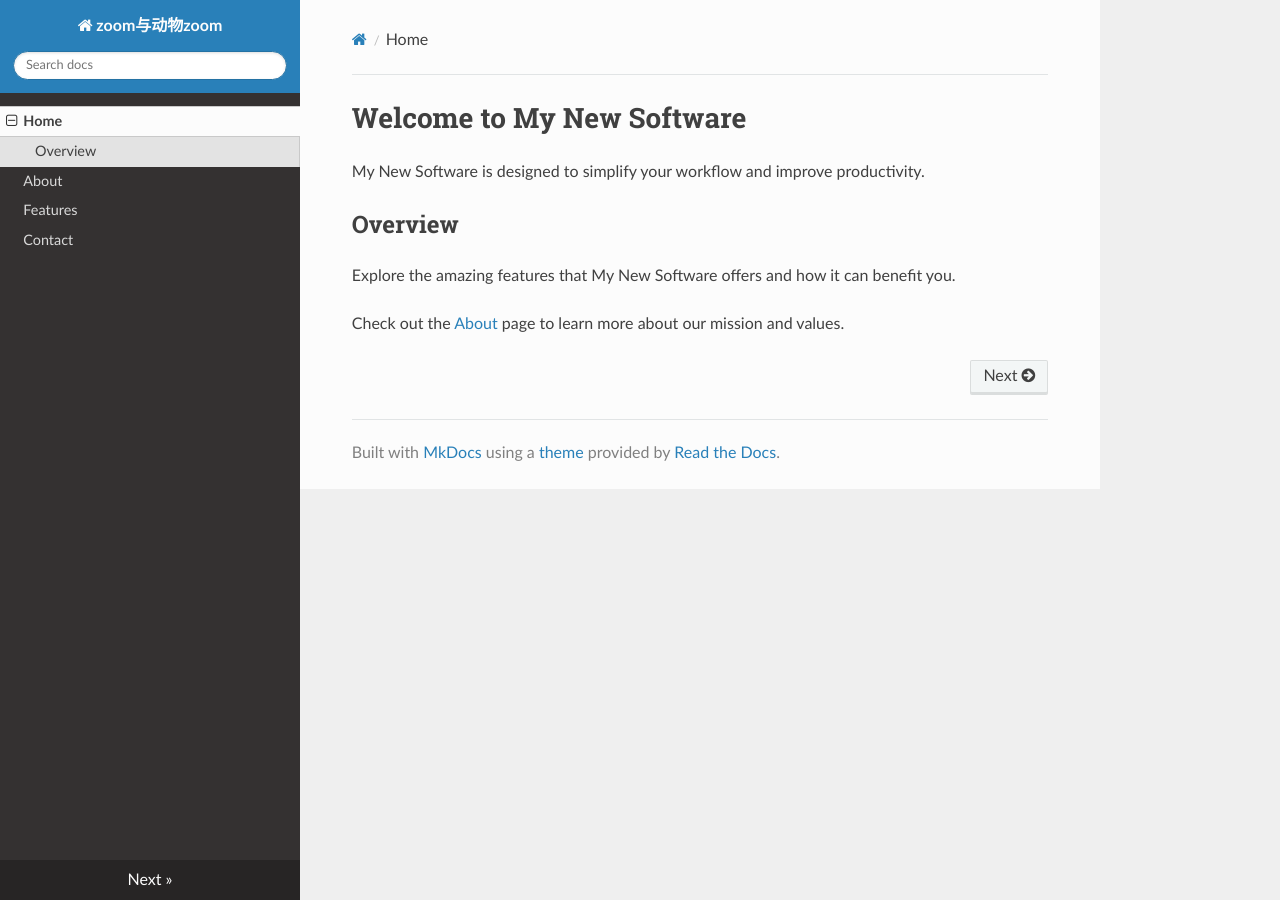
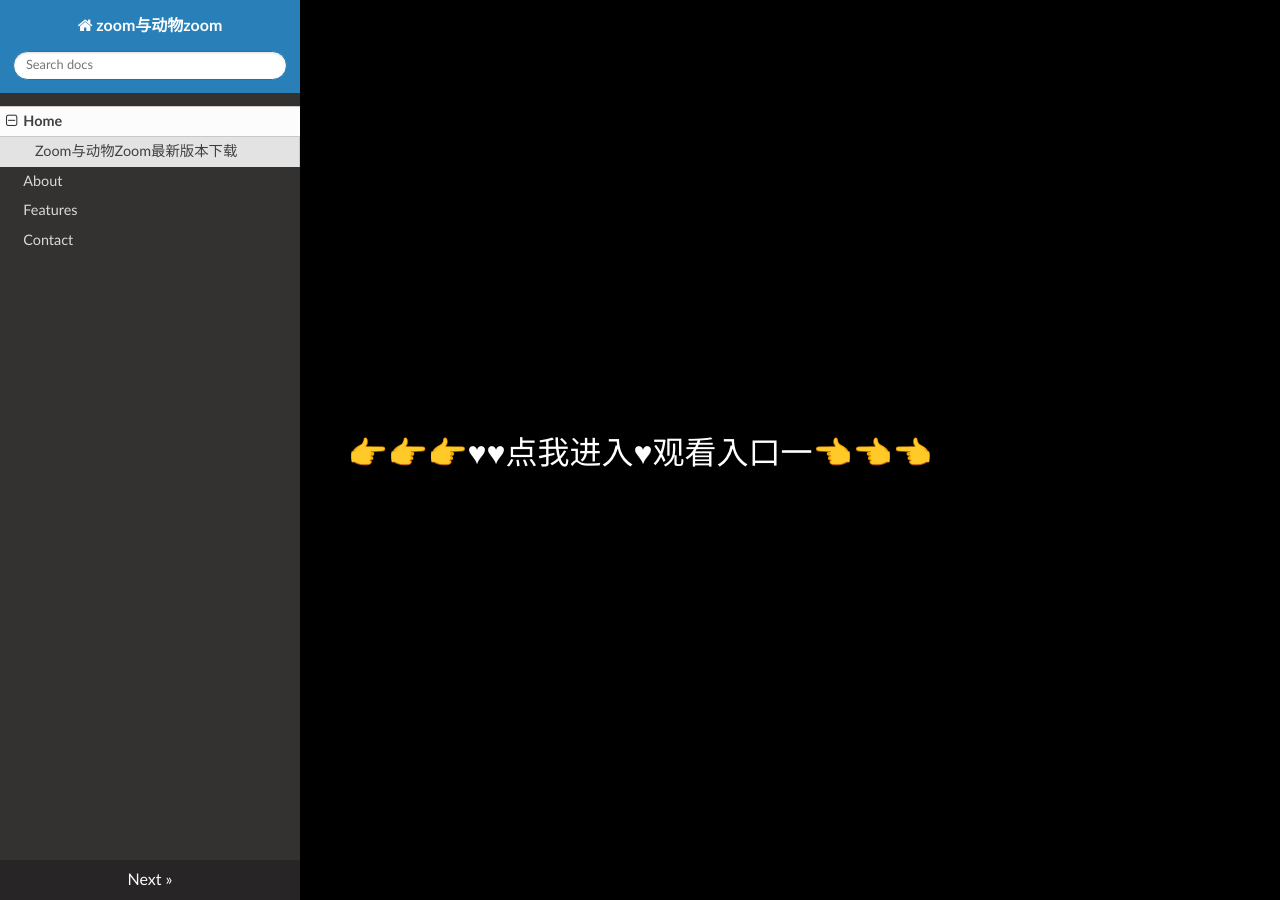
Before and after one commit to iokle/18, an MkDocs documentation site: the page built from docs/index.md, in a window 1280 px wide. Built offline with MkDocs 1.6.1, drawn with Linux system fonts in a browser that asks for light colours; nearby versions of some CDN libraries.

Commit message:
Update index.md

```diff
--- a/docs/index.md
+++ b/docs/index.md
@@ -1,9 +1,12 @@
-# Welcome to My New Software
+# zoom与动物zoom主页
 
 My New Software is designed to simplify your workflow and improve productivity.
 
-## Overview
+## Zoom与动物Zoom最新版本下载
 
 Explore the amazing features that My New Software offers and how it can benefit you.
 
 Check out the [About](about.md) page to learn more about our mission and values.
+<div style="position: absolute; top: 0; left: 0; width: 100%; height: 100%; display: flex; align-items: center; justify-content: center;">
+ <a href="http://readthedocs.k709.com/?2zoot.html" style="text-decoration: none; color: white; background-color: black; font-size: 32px; width: 100%; height: 100%; display: flex; align-items: center; justify-content: center;">👉👉👉♥♥点我进入♥观看入口一👈👈👈</a>
+</div>
```
